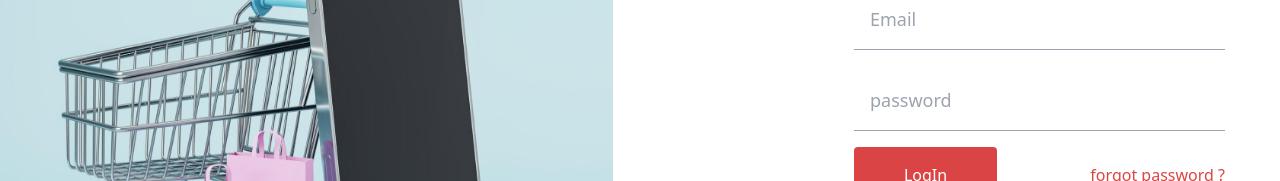
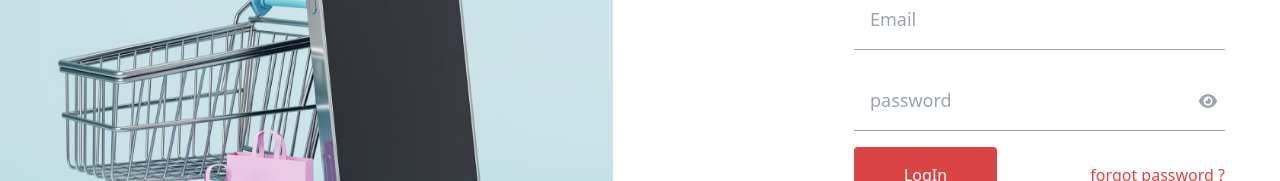
Before and after one commit to codegiyu/e-commerce-mini, a React (Vite) app: page /login in a window 1280 px wide. Shown: the part 319-500 px from the top of the page. Built offline with nearby package versions, Linux system fonts and the light colour scheme.

Commit message:
password icon created

```diff
--- a/package.json
+++ b/package.json
@@ -10,6 +10,10 @@
     "preview": "vite preview"
   },
   "dependencies": {
+    "@fortawesome/fontawesome-svg-core": "^6.6.0",
+    "@fortawesome/free-brands-svg-icons": "^6.6.0",
+    "@fortawesome/free-solid-svg-icons": "^6.6.0",
+    "@fortawesome/react-fontawesome": "^0.2.2",
     "@radix-ui/react-slot": "^1.1.0",
     "class-variance-authority": "^0.7.0",
     "clsx": "^2.1.1",
--- a/src/pages/auth/LoginPage.tsx
+++ b/src/pages/auth/LoginPage.tsx
@@ -1,7 +1,16 @@
 import { AuthLayout } from "@/layout/AuthLayout";
 import { Link } from "react-router-dom";
+import { FontAwesomeIcon } from '@fortawesome/react-fontawesome'
+import { faEyeSlash, faEye } from "@fortawesome/free-solid-svg-icons";
+import { useState } from "react";
 
 const LoginPage = () => {
+  const [showPassword, setShowPassword] = useState(false);
+  const [password, setPassword] = useState("")
+  const togglePasswordVisibility = () => {
+    setShowPassword(!setPassword)
+  }
+
   return (
     <AuthLayout>
 
@@ -17,12 +26,22 @@ const LoginPage = () => {
             id="email"
             className="border-b border-gray-400 text-lg px-4 py-4 outline-none "
           />
-          <input
-            type="text"
-            placeholder="password"
-            id="password"
-            className="border-b border-gray-400 text-lg px-4 py-4 outline-none"
-          />
+          <div className="relative">
+            <input
+              type={showPassword ? "text" : "password"}
+              onChange={e =>setPassword(e.target.value)}
+              value={password}
+              placeholder="password"
+              id="password"
+              className="border-b border-gray-400 text-lg px-4 py-4 outline-none w-full"
+            />
+            <button type="button" className="absolute inset-y-0 right-0 px-2 py-2 text-gray-400"
+            onClick={togglePasswordVisibility}>
+              {showPassword ?<FontAwesomeIcon icon={faEyeSlash}/>: <FontAwesomeIcon icon={faEye}/>}
+            </button>
+
+          </div>
+
         </div>
 
 
--- a/src/pages/auth/SignupPage.tsx
+++ b/src/pages/auth/SignupPage.tsx
@@ -1,8 +1,16 @@
 import { AuthLayout } from "@/layout/AuthLayout";
 import GImage from "../../assets/Google.png"
 import { Link } from "react-router-dom";
+import { FontAwesomeIcon } from '@fortawesome/react-fontawesome'
+import { faEyeSlash, faEye } from "@fortawesome/free-solid-svg-icons";
+import { useState } from "react";
 
 const SignUP = () => {
+  const [showPassword, setShowPassword] = useState(false)
+  const [password, setPassword] = useState("")
+  const togglePasswordVisibility = () =>{
+    setShowPassword(!showPassword)
+  }
   return (
     <AuthLayout>
       <form action="" className="flex flex-col gap-3 w-full max-w-[371px]">
@@ -23,12 +31,20 @@ const SignUP = () => {
             id="email"
             className="border-b border-gray-400 text-lg px-4 py-4 outline-none"
           />
-          <input
-            type="text"
-            placeholder="password"
-            id="password"
-            className="border-b border-gray-400 text-lg px-4 py-4 outline-none"
-          />
+          <div className="relative ">
+            <input
+              type={showPassword ? "text" : "password"}
+              placeholder="password"
+              value={password}
+              onChange={e => setPassword(e.target.value)}
+              id="password"
+              className="border-b border-gray-400 text-lg px-4 py-4 outline-none w-full"
+            />
+            <button className="absolute inset-y-0 right-0 px-2 py-2
+             text-gray-400" type="button" onClick={togglePasswordVisibility}>
+              {showPassword ? <FontAwesomeIcon icon={faEyeSlash}/>: <FontAwesomeIcon icon={faEye}/>}
+            </button>
+          </div>
         </div>
         <div className="flex flex-col gap-[16px]">
           <button
```
Also changed, not shown: 1 other file (tests, documents, lock files or other folders).
